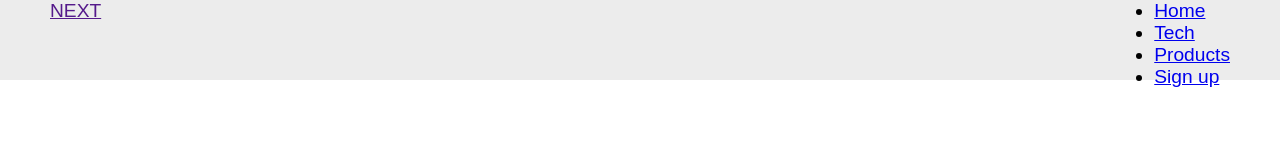
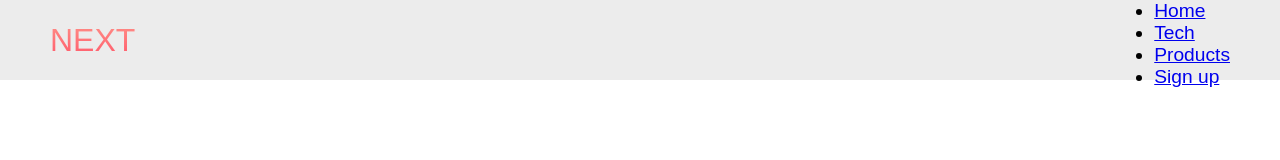
Before and after one commit to BenZeltser/Next-Website, a plain HTML site: page index.html in a window 1280 px wide. Drawn offline with Linux system fonts and the light colour scheme.

Commit message:
minor upgrades

```diff
--- a/styles.css
+++ b/styles.css
@@ -29,3 +29,23 @@
     margin: 0 auto ;
     padding: 0 50px;
 }
+
+#navbar__logo {
+    background-color: #ff8177;
+    background-image: linear-gradient(to top, #ff084697 0%, #ffb199 100%);
+    background-size: 100%;
+    -webkit-background-clip: text;
+    -moz-background-clip: text;
+    -webkit-text-fill-color: transparent;
+    display: flex;
+    align-items: center;
+    cursor: pointer;
+    text-decoration: none;
+    font-size: 2rem;
+
+
+}
+
+.fa-gem {
+    margin-right: ;
+}
```
